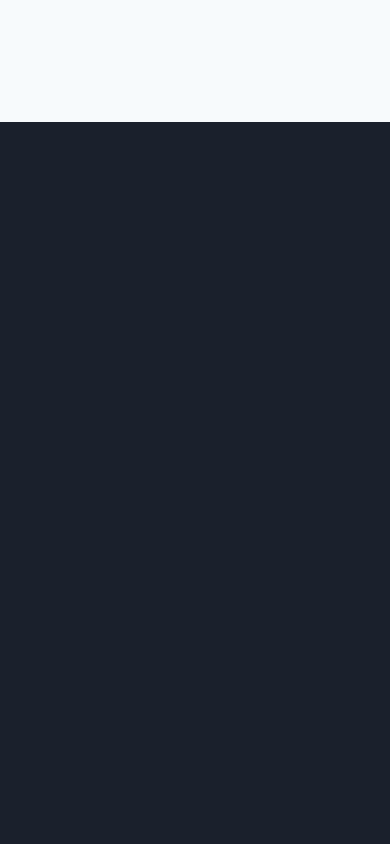
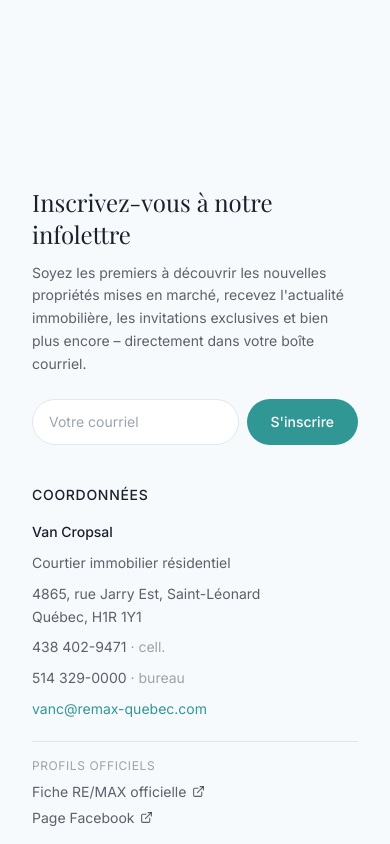
Before and after one commit to ycmagency/site-van-cropsal, a React (Vite) app: page / in a window 390 px wide. Shown: the part 7760-8604 px from the top of the page. Built offline with nearby package versions, Linux system fonts and the light colour scheme.

Commit message:
Remove footer scroll-reveal: tall footer left huge invisible navy gap on mobile

```diff
--- a/src/components/Footer.tsx
+++ b/src/components/Footer.tsx
@@ -1,6 +1,5 @@
 import { Link } from 'react-router-dom'
 import { ExternalLink } from 'lucide-react'
-import ScrollReveal from './ScrollReveal'
 import Logo from './Logo'
 import { useLang } from '../i18n/LanguageContext'
 
@@ -9,8 +8,7 @@ export default function Footer() {
   return (
     <footer>
       {/* Top Section */}
-      <ScrollReveal>
-        <div className="bg-cream py-16 px-8">
+      <div className="bg-cream py-16 px-8">
           <div className="max-w-[1200px] mx-auto grid grid-cols-1 md:grid-cols-2 lg:grid-cols-4 gap-10 lg:gap-12">
             {/* Newsletter */}
             <div>
@@ -95,7 +93,6 @@ export default function Footer() {
             </div>
           </div>
         </div>
-      </ScrollReveal>
 
       {/* Bottom Section */}
       <div className="bg-navy py-6 px-8">
```
